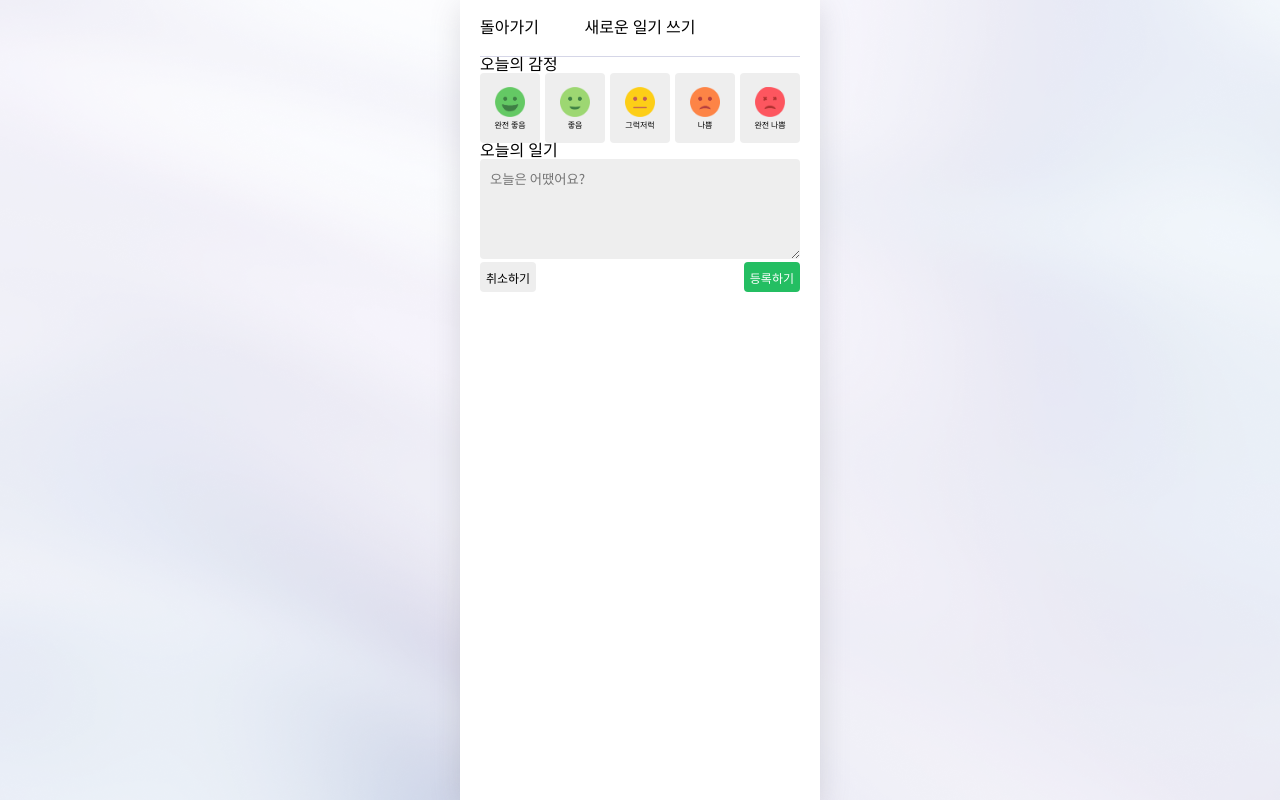
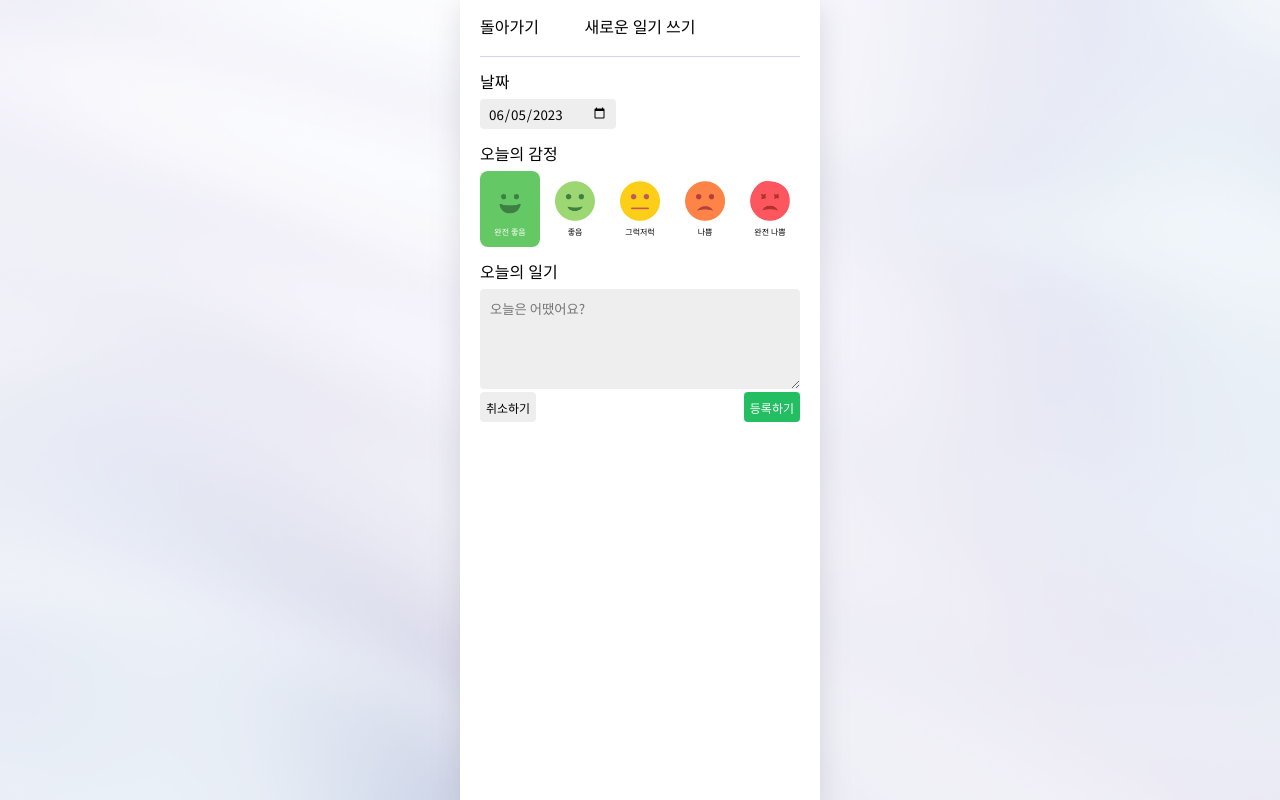
Before and after one commit to dlfeksgo/EmotionDiary, a React (Create React App) app: page /create in a window 1280 px wide. Built offline with nearby package versions, Linux system fonts and the light colour scheme.

Commit message:
emotion css / diary create

```diff
--- a/package.json
+++ b/package.json
@@ -7,6 +7,7 @@
     "@testing-library/jest-dom": "^5.16.5",
     "@testing-library/react": "^13.4.0",
     "@testing-library/user-event": "^13.5.0",
+    "polished": "^4.2.2",
     "react": "^18.2.0",
     "react-dom": "^18.2.0",
     "react-redux": "^8.0.7",
--- a/src/components/DiaryForm/index.js
+++ b/src/components/DiaryForm/index.js
@@ -1,62 +1,101 @@
-import React, { useState } from 'react';
+import React, { useCallback, useEffect, useRef, useState } from 'react';
 import {
 	EmotionButton,
 	EmotionDiv,
 	EmotionImg,
 	DiaryTextArea,
 	ButtonDiv,
+	DateWrapper,
+	EmotionWrapper,
+	ContentWrapper,
+	DateInput,
 } from './styles';
 import MyButton from '../MyButton';
 import { useNavigate } from 'react-router';
 import { useDispatch, useSelector } from 'react-redux';
 import diarySlice from '../../reducers/diarySlice';
 import MyHeader from '../MyHeader';
+import emotionSlice from '../../reducers/emotionSlice';
+import EmotionList from '../EmotionList';
+
+const getStringDate = (date) => {
+	return date.toISOString().slice(0, 10);
+};
 
 const DiaryForm = () => {
 	const navigate = useNavigate();
 	const dispatch = useDispatch();
-	const { emotion } = useSelector((state) => state.emotion);
+	const { emotionList } = useSelector((state) => state.emotion);
 	const [content, setContent] = useState('');
-	const [emotionGrade, setEmotionGrade] = useState('');
 
-	const handleEmotion = (e) => () => {
-		setEmotionGrade(e);
-	};
+	const [date, setDate] = useState(getStringDate(new Date()));
+	const [emotion, setEmotion] = useState(1);
 
-	const handleContent = (e) => {
+	const dataId = useRef(0);
+	// useEffect(() => {
+	// 	dispatch(emotionSlice.actions.statusUpdate({ emotionGrade }));
+	// }, [emotionGrade]);
+
+	const handleEmotion = useCallback(
+		(grade) => () => {
+			setEmotion(grade);
+		},
+		[]
+	);
+
+	const handleContent = useCallback((e) => {
 		setContent(e.target.value);
-	};
+	}, []);
 
 	const handleCreate = () => {
-		dispatch(diarySlice.actions.create({ emotionGrade, content }));
-		setEmotionGrade('');
+		dispatch(
+			diarySlice.actions.create({
+				id: dataId.current,
+				emotion,
+				content,
+				date: new Date().getTime(),
+			})
+		);
+		setEmotion('');
 		setContent('');
-		navigate('/');
+		navigate('/', { replace: true });
 	};
 
 	return (
 		<div>
-			<MyHeader headText={'새로운 일기 쓰기'} leftChild={'돌아가기'} />
-			<div>
+			<MyHeader
+				headText={'새로운 일기 쓰기'}
+				leftChild={'돌아가기'}
+				onClickLeft={() => {
+					navigate(-1);
+				}}
+			/>
+			<DateWrapper>
+				<h5>날짜</h5>
+				<DateInput
+					type="date"
+					value={date}
+					onChange={(e) => {
+						setDate(e.target.value);
+					}}
+				/>
+			</DateWrapper>
+			<EmotionWrapper>
 				<h5>오늘의 감정</h5>
 				<EmotionDiv>
-					{emotion.map((v, i) => {
+					{emotionList.map((v) => {
 						return (
-							<EmotionButton
-								key={v.name}
-								value={v.grade}
-								onClick={handleEmotion(v.grade)}
-								status={v.status}
-							>
-								<EmotionImg src={v.img} />
-
-								<p style={{ margin: 0 }}>{v.name}</p>
-							</EmotionButton>
+							<EmotionList
+								key={v.grade}
+								{...v}
+								onClick={handleEmotion}
+								isSelected={v.grade === emotion}
+							/>
 						);
 					})}
 				</EmotionDiv>
-			</div>
-			<div>
+			</EmotionWrapper>
+			<ContentWrapper>
 				<h5>오늘의 일기</h5>
 				<div>
 					<DiaryTextArea
@@ -66,7 +105,7 @@ const DiaryForm = () => {
 						onChange={handleContent}
 					></DiaryTextArea>
 				</div>
-			</div>
+			</ContentWrapper>
 			<ButtonDiv>
 				<MyButton
 					status={'default'}
@@ -86,3 +125,8 @@ const DiaryForm = () => {
 };
 
 export default DiaryForm;
+{
+	/* {emotion.map((v, i) => {
+						return <EmotionList key={v.grade} {...v} onClick={handleEmotion} />;
+					})} */
+}
--- a/src/components/DiaryForm/styles.js
+++ b/src/components/DiaryForm/styles.js
@@ -1,9 +1,11 @@
-import styled from 'styled-components';
+import styled, { css } from 'styled-components';
 
 export const EmotionDiv = styled.div`
 	display: flex;
 	justify-content: space-between;
-	align-items: center;
+	/* display: grid;
+	grid-template-columns: repeat(5, auto);
+	gap: 2%; */
 `;
 
 export const EmotionButton = styled.button`
@@ -12,7 +14,6 @@ export const EmotionButton = styled.button`
 	font-size: 8px;
 	border: none;
 	border-radius: 4px;
-	/* background: #eeeeee; */
 	background: ${({ status }) => {
 		switch (status) {
 			case true:
@@ -62,3 +63,39 @@ export const ButtonDiv = styled.div`
 	display: flex;
 	justify-content: space-between;
 `;
+
+export const BankWrapper = styled.div`
+	display: flex;
+	flex-direction: column;
+	justify-content: flex-start;
+	align-items: flex-start;
+`;
+
+export const DateWrapper = styled.div`
+	margin: 18px 0;
+	h5 {
+		margin-bottom: 8px;
+	}
+`;
+
+export const DateInput = styled.input`
+	border: none;
+	background: #eeeeee;
+	height: 30px;
+	border-radius: 4px;
+	padding: 0 8px 0 8px;
+`;
+
+export const EmotionWrapper = styled.div`
+	margin: 18px 0;
+	h5 {
+		margin-bottom: 8px;
+	}
+`;
+
+export const ContentWrapper = styled.div`
+	margin: 18px 0 0 0;
+	h5 {
+		margin-bottom: 8px;
+	}
+`;
--- a/src/components/DiaryItem/index.js
+++ b/src/components/DiaryItem/index.js
@@ -2,7 +2,9 @@ import React from 'react';
 import { ContentDiv, ContentWrapper, ImgDiv, ItemDiv, ItemImg } from './styles';
 import MyButton from '../MyButton';
 
-const DiaryItem = ({ emotion, content }) => {
+const DiaryItem = ({ emotion, content, date }) => {
+	const strDate = new Date(parseInt(date)).toLocaleDateString();
+
 	return (
 		<>
 			<ItemDiv>
@@ -10,7 +12,7 @@ const DiaryItem = ({ emotion, content }) => {
 					<ItemImg src={require(`../../assets/emotion${emotion}.png`)} alt="" />
 				</ImgDiv>
 				<ContentWrapper>
-					<div>날짜</div>
+					<div>{strDate}</div>
 					<ContentDiv>{content}</ContentDiv>
 				</ContentWrapper>
 				<div>
--- a/src/components/DiaryList/index.js
+++ b/src/components/DiaryList/index.js
@@ -47,7 +47,6 @@ const ControlMenu = ({ value, onChange, optionList }) => {
 
 const DiaryList = ({ data }) => {
 	const navigate = useNavigate();
-	// const { diaryPosts } = useSelector((state) => state.diary);
 	const [sortDateType, setSortDateType] = useState('latest');
 	const [filterEmotion, setFilterEmotion] = useState('all');
 
--- /dev/null
+++ b/src/components/EmotionList.js
@@ -0,0 +1,58 @@
+import React, { memo, useCallback, useState } from 'react';
+import styled, { css } from 'styled-components';
+import { darken } from 'polished';
+
+const emotionColor = {
+	1: '#64C964',
+	2: '#9DD772',
+	3: '#FDCE17',
+	4: '#FD8446',
+	5: '#FD565F',
+	default: '#eeeeee',
+};
+
+const Wrapper = styled.div`
+	display: flex;
+	flex-direction: column;
+	justify-content: center;
+	align-items: center;
+	padding: 10px;
+	${({ grade, isSelected }) => {
+		const color = emotionColor[grade] || emotionColor['default'];
+		const selectStyle = () => {
+			if (isSelected) {
+				return css`
+					background: ${color};
+					color: white;
+				`;
+			}
+		};
+		return css`
+			${selectStyle}
+			&:hover {
+				background: ${color};
+			}
+		`;
+	}}
+	border-radius: 8px;
+	cursor: pointer;
+
+	img {
+		width: 40px;
+		margin-bottom: 8px;
+	}
+	span {
+		font-size: 8px;
+	}
+`;
+
+const EmotionList = ({ grade, name, img, onClick, isSelected }) => {
+	return (
+		<Wrapper onClick={onClick(grade)} grade={grade} isSelected={isSelected}>
+			<img src={img} />
+			<span>{name}</span>
+		</Wrapper>
+	);
+};
+
+export default React.memo(EmotionList);
--- a/src/components/MyHeader.js
+++ b/src/components/MyHeader.js
@@ -19,6 +19,7 @@ const LeftButton = styled.div`
 	display: flex;
 	width: 20%;
 	justify-content: start;
+	cursor: pointer;
 `;
 
 const RightButton = styled.div`
@@ -27,10 +28,10 @@ const RightButton = styled.div`
 	justify-content: end;
 `;
 
-const MyHeader = ({ headText, leftChild, rightChild }) => {
+const MyHeader = ({ headText, leftChild, rightChild, onClickLeft }) => {
 	return (
 		<Header>
-			<LeftButton>{leftChild}</LeftButton>
+			<LeftButton onClick={onClickLeft}>{leftChild}</LeftButton>
 			<HeadText>{headText}</HeadText>
 			<RightButton>{rightChild}</RightButton>
 		</Header>
--- a/src/pages/Home.js
+++ b/src/pages/Home.js
@@ -30,10 +30,8 @@ import { useSelector } from 'react-redux';
 
 const Home = () => {
 	const { diaryPosts } = useSelector((state) => state.diary);
-
 	const [curDate, setCurDate] = useState(new Date()); //현재 선택된 날짜 정보
 	const [data, setData] = useState([]);
-
 	const headText = `${curDate.getFullYear()}년 ${curDate.getMonth() + 1}월`;
 
 	useEffect(() => {
--- a/src/reducers/diarySlice.js
+++ b/src/reducers/diarySlice.js
@@ -46,6 +46,7 @@ const diarySlice = createSlice({
 	initialState,
 	reducers: {
 		create: (state, action) => {
+			console.log(action.payload);
 			state.diaryPosts.unshift(action.payload);
 		},
 	},
--- a/src/reducers/emotionSlice.js
+++ b/src/reducers/emotionSlice.js
@@ -6,36 +6,31 @@ import emotion4 from '../assets/emotion4.png';
 import emotion5 from '../assets/emotion5.png';
 
 const initialState = {
-	emotion: [
+	emotionList: [
 		{
 			grade: 1,
 			name: '완전 좋음',
 			img: emotion1,
-			status: false,
 		},
 		{
 			grade: 2,
 			name: '좋음',
 			img: emotion2,
-			status: false,
 		},
 		{
 			grade: 3,
 			name: '그럭저럭',
 			img: emotion3,
-			status: false,
 		},
 		{
 			grade: 4,
 			name: '나쁨',
 			img: emotion4,
-			status: false,
 		},
 		{
 			grade: 5,
 			name: '완전 나쁨',
 			img: emotion5,
-			status: false,
 		},
 	],
 };
@@ -47,15 +42,9 @@ const emotionSlice = createSlice({
 		read: (state, action) => {
 			console.log(state);
 		},
-		statusUpdate: (state, action) => {
-			console.log(action.payload);
-			state.emotion.map((v) =>
-				v.grade === action.payload ? (v.status = true) : v
-			);
-		},
 	},
 });
 
-export const { read, statusUpdate } = emotionSlice.actions;
+export const { read } = emotionSlice.actions;
 
 export default emotionSlice;
```
Also changed, not shown: 1 other file (tests, documents, lock files or other folders).
